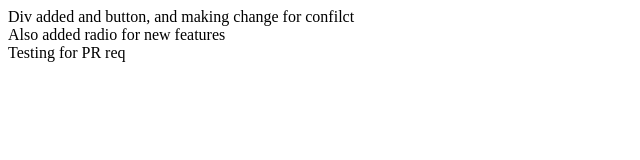
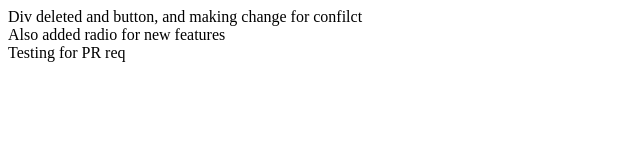
Before and after one commit to Dhavall07/PracticeGit, a plain HTML site: page index.html in a window 1280 px wide. Shown: the full height of the page, 0-640 px from the left. Drawn offline with Linux system fonts and the light colour scheme.

Commit message:
conflict2

```diff
--- a/index.html
+++ b/index.html
@@ -1,5 +1,5 @@
 <html>
-    <div>Div added and button, and making change for confilct</div>
+    <div>Div deleted and button, and making change for confilct</div>
     <div> Also added radio for new features</div>
     <div> Testing for PR req</div>
 </html>
```
